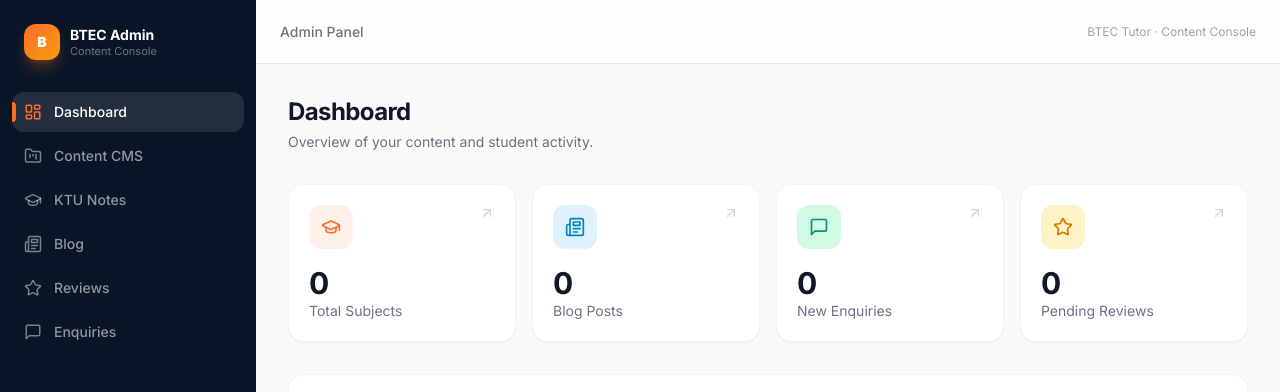
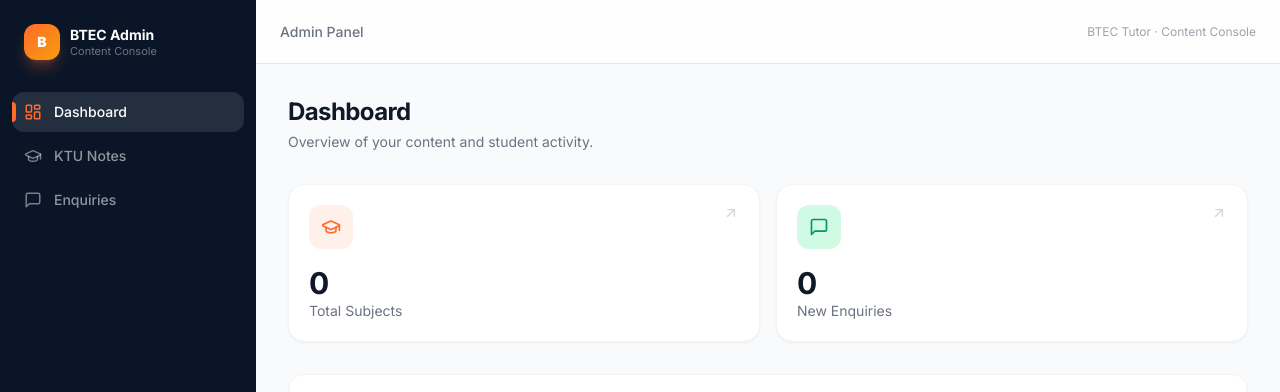
Before and after one commit to ahmedthousifgit571/BtecTutor, a Next.js app: page /admin/dashboard in a window 1280 px wide. Shown: the top 392 px of the page. Built offline with nearby package versions, Linux system fonts and the light colour scheme; no server answers; the database is empty.

Commit message:
hidden the other section in admin

```diff
--- a/src/app/(admin)/admin/dashboard/page.tsx
+++ b/src/app/(admin)/admin/dashboard/page.tsx
@@ -2,29 +2,19 @@ import Link from "next/link";
 import { prisma } from "@/lib/prisma";
 import {
   GraduationCap,
-  Newspaper,
   MessageSquare,
-  Star,
   Users,
   ArrowUpRight,
 } from "lucide-react";
 
 async function getStats() {
-  const [
-    totalSubjects,
-    totalPosts,
-    newEnquiries,
-    pendingReviews,
-    recentEnquiries,
-  ] = await Promise.all([
+  const [totalSubjects, newEnquiries, recentEnquiries] = await Promise.all([
     prisma.subject.count(),
-    prisma.blogPost.count(),
     prisma.enquiry.count({ where: { status: "NEW" } }),
-    prisma.review.count({ where: { approved: false } }),
     prisma.enquiry.findMany({ orderBy: { createdAt: "desc" }, take: 6 }),
   ]);
 
-  return { totalSubjects, totalPosts, newEnquiries, pendingReviews, recentEnquiries };
+  return { totalSubjects, newEnquiries, recentEnquiries };
 }
 
 const STATUS_STYLES: Record<string, string> = {
@@ -54,25 +44,11 @@ export default async function AdminDashboard() {
       href: "/admin/ktu-notes",
     },
     {
-      label: "Blog Posts",
-      value: stats.totalPosts,
-      Icon: Newspaper,
-      chip: "bg-sky-100 text-sky-600",
-      href: "/admin/blog",
-    },
-    {
       label: "New Enquiries",
       value: stats.newEnquiries,
       Icon: MessageSquare,
       chip: "bg-emerald-100 text-emerald-600",
       href: "/admin/enquiries",
-    },
-    {
-      label: "Pending Reviews",
-      value: stats.pendingReviews,
-      Icon: Star,
-      chip: "bg-amber-100 text-amber-600",
-      href: "/admin/reviews",
     },
   ];
 
@@ -85,7 +61,7 @@ export default async function AdminDashboard() {
         </p>
       </div>
 
-      <div className="mb-8 grid gap-4 sm:grid-cols-2 lg:grid-cols-4">
+      <div className="mb-8 grid gap-4 sm:grid-cols-2">
         {cards.map((card) => (
           <Link
             key={card.label}
--- a/src/components/admin/AdminSidebar.tsx
+++ b/src/components/admin/AdminSidebar.tsx
@@ -4,20 +4,14 @@ import Link from "next/link";
 import { usePathname } from "next/navigation";
 import {
   LayoutDashboard,
-  FolderKanban,
   GraduationCap,
-  Newspaper,
-  Star,
   MessageSquare,
 } from "lucide-react";
 import { LogoutButton } from "./LogoutButton";
 
 const NAV = [
   { label: "Dashboard", href: "/admin/dashboard", icon: LayoutDashboard },
-  { label: "Content CMS", href: "/admin/content", icon: FolderKanban },
   { label: "KTU Notes", href: "/admin/ktu-notes", icon: GraduationCap },
-  { label: "Blog", href: "/admin/blog", icon: Newspaper },
-  { label: "Reviews", href: "/admin/reviews", icon: Star },
   { label: "Enquiries", href: "/admin/enquiries", icon: MessageSquare },
 ];
 
```
